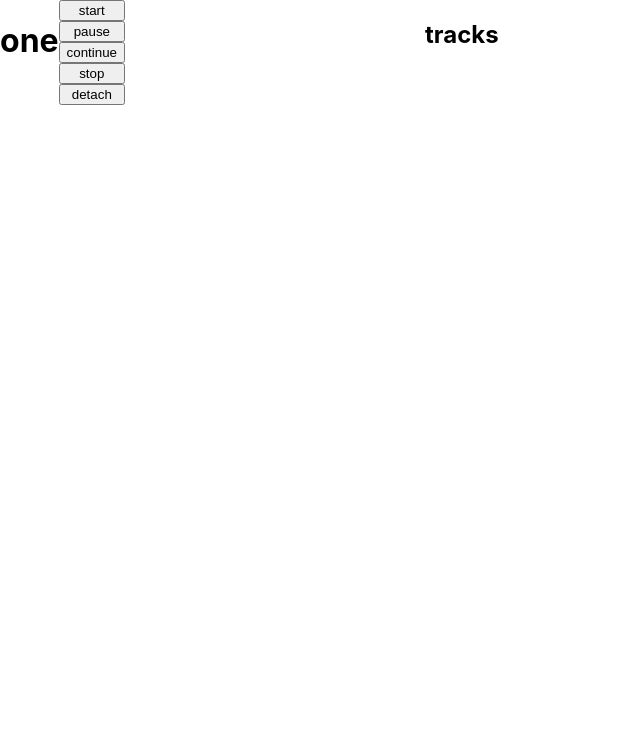
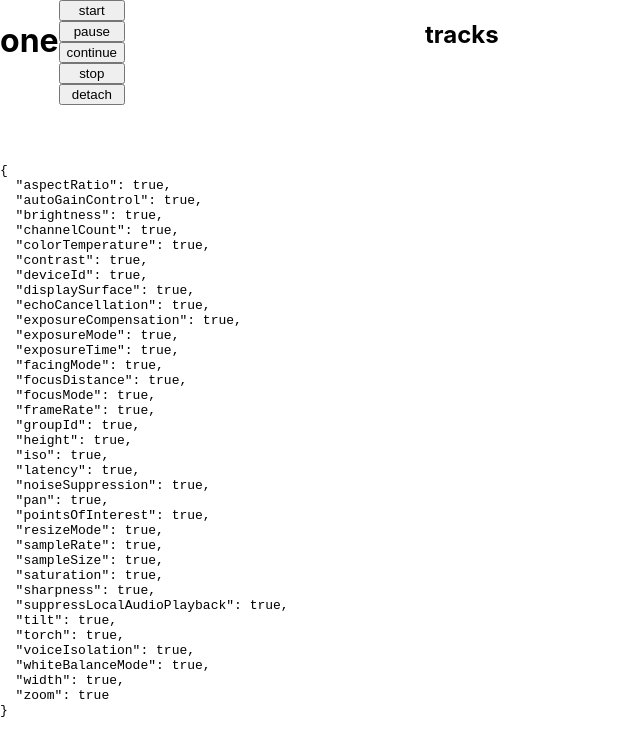
Before and after one commit to signed/device-demonstrator, a React (Create React App) app: page / in a window 1280 px wide. Shown: the top 756 px of the page, without its empty margins (0-640 px from the left). Built offline with nearby package versions, Linux system fonts and the light colour scheme.

Commit message:
read global capabilities

```diff
--- a/src/index.tsx
+++ b/src/index.tsx
@@ -1,6 +1,7 @@
 import React from 'react';
 import ReactDOM from 'react-dom';
 import './index.css';
+import { Json } from './Json';
 import * as serviceWorker from './serviceWorker';
 import { VideoView } from './VideoView';
 
@@ -11,8 +12,7 @@ const logDeviceInformation = () => {
                 console.log(device.kind + ': ' + device.label +
                     ' id = ' + device.deviceId);
             });
-        })
-        .catch(function (err) {
+        }).catch(function (err) {
             console.log(err.name + ': ' + err.message);
         });
 };
@@ -20,6 +20,7 @@ const logDeviceInformation = () => {
 const renderApplication = () => {
     ReactDOM.render(<div>
         <VideoView title={'one'}/>
+        <Json content={navigator.mediaDevices.getSupportedConstraints()}/>
     </div>, document.getElementById('root'));
 };
 
```
